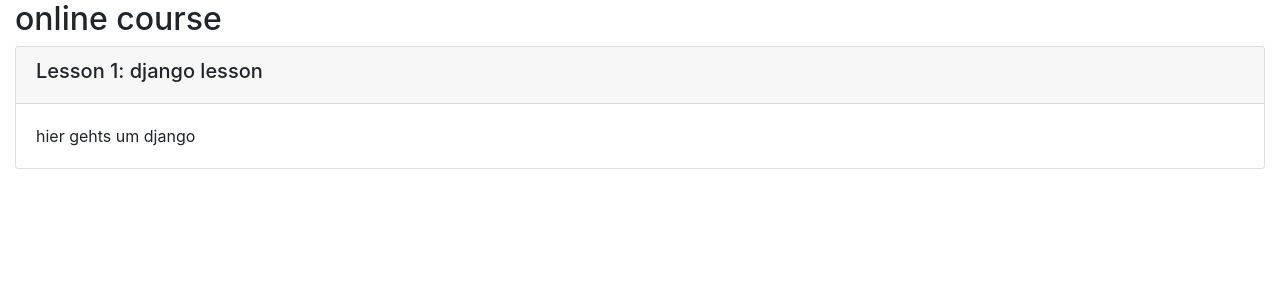
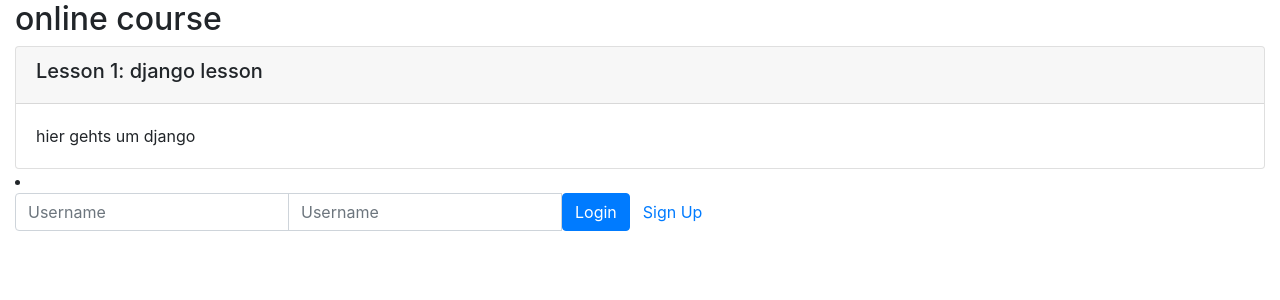
Before and after one commit to iLikeMpx/django_asessment, a Django app: page /onlinecourse/1/ in a window 1280 px wide. Shown: the part 56-356 px from the top of the page. Run offline with Django 3.2, Linux system fonts and the light colour scheme; data comes from the database, SQL or seed files in the repository; both versions use the stored data as it was after the commit; some libraries are stand-ins or nearby versions.

Commit message:
started the details template

```diff
--- a/onlinecourse/templates/onlinecourse/course_detail_bootstrap.html
+++ b/onlinecourse/templates/onlinecourse/course_detail_bootstrap.html
@@ -47,6 +47,16 @@
                     <div class="card mt-1">
                         <div class="card-header"><h5>Lesson {{lesson.order|add:1}}: {{lesson.title}}</h5></div>
                         <div class="card-body">{{lesson.content}}</div>
+                        {% if user.is_authenticated %}
+                            <button class="btn btn-primary" type="button" data-toggle="collapse" data-target="#collapseExample" aria-expanded="false" aria-controls="collapseExample">
+                                Start Exam
+                            </button>
+                            <div class="collapse" id="collapseExample">
+                                <div class="card card-body">
+                                Anim pariatur cliche reprehenderit, enim eiusmod high life accusamus terry richardson ad squid. Nihil anim keffiyeh helvetica, craft beer labore wes anderson cred nesciunt sapiente ea proident.
+                                </div>
+                            </div>
+                        {% endif %}
                     </div>
                 {% endfor %}
             </div>
@@ -64,7 +74,25 @@
             -->
 
             <!-- <HINT> If user is authenticated, show course exam with a list of question -->
-
+            {% if user.is_authenticated %}
+                {% for lesson in course.lesson_set.all %}
+                    <div id="exam" class="collapse">
+                        test
+                    </div>
+                {% endfor %}
+            {% else %}
+            <li>
+                <form class="form-inline" action="{% url 'onlinecourse:login' %}" method="post">
+                    {% csrf_token %}
+                    <div class="input-group">
+                        <input type="text" class="form-control" placeholder="Username" name="username" >
+                        <input type="password" class="form-control" placeholder="Username" name="psw" >
+                        <button class="btn btn-primary" type="submit">Login</button>
+                        <a class="btn btn-link" href="{% url 'onlinecourse:registration' %}">Sign Up</a>
+                    </div>
+                </form>
+            </li>
+            {% endif %}
             <!-- <HINT> Each example will have many questions -->
 
             <!-- <HINT> Each question will have many choices -->
@@ -97,6 +125,7 @@
 
             <!--Check here to see more details Bootstrap checkbox
              https://www.w3schools.com/bootstrap4/bootstrap_forms_inputs.asp-->
+
     </div>
 </body>
 </html>
```
Also changed, not shown: db.sqlite3, static/media/course_images/package_folder_structure.PNG (added).
